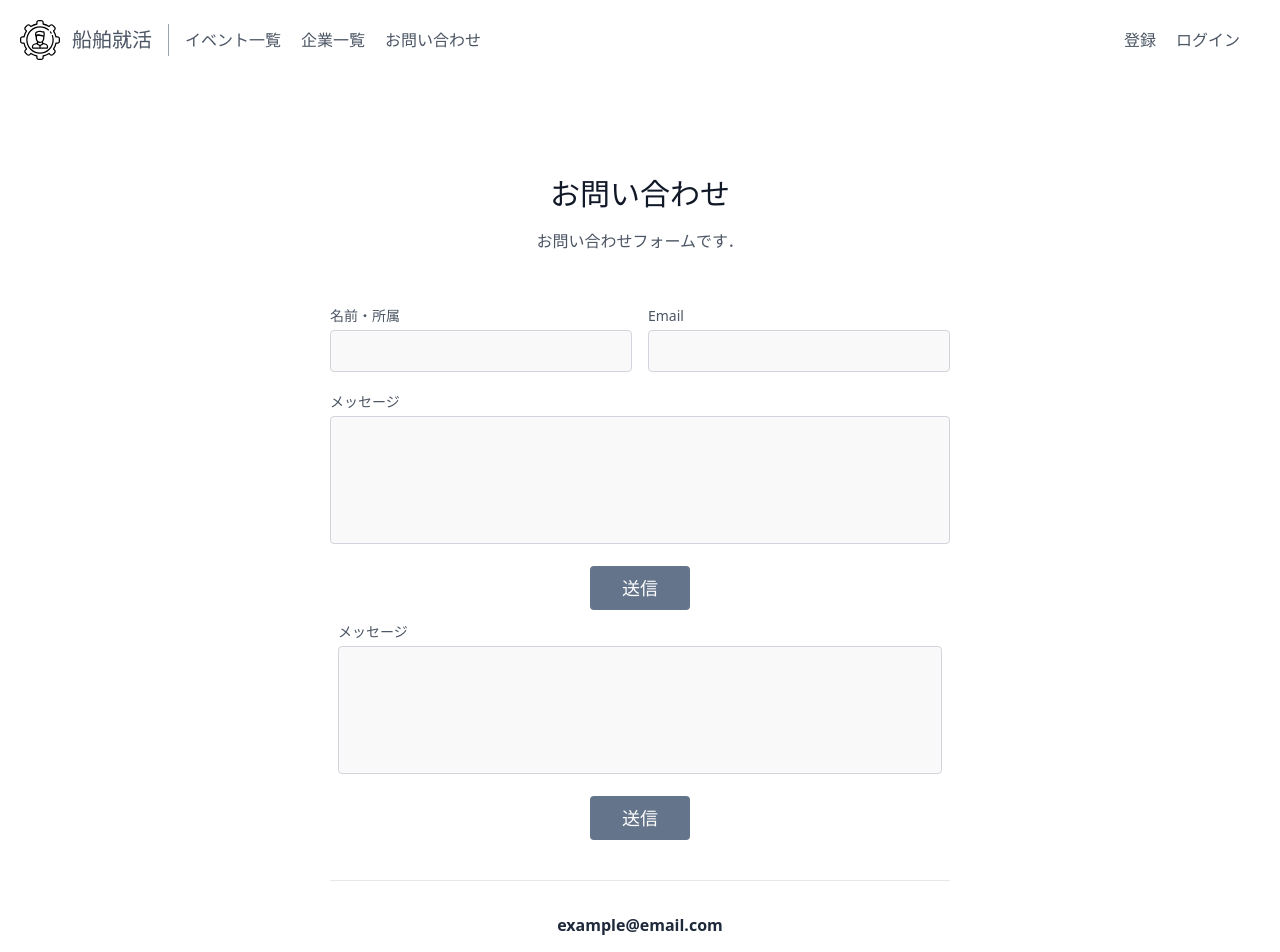
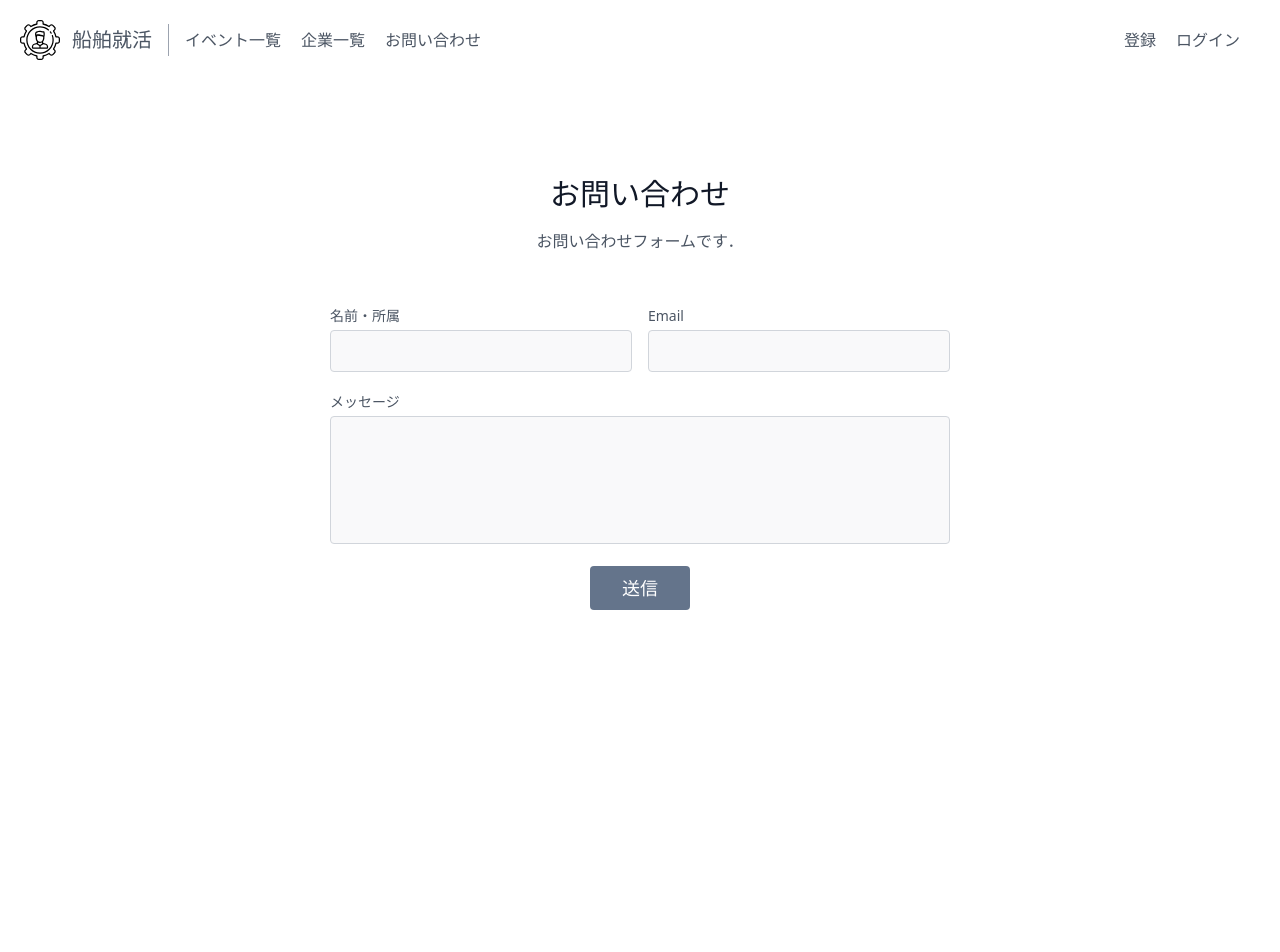
Before and after one commit to ynori123/kosen-intercollegiate, a Next.js app: page /contact in a window 1280 px wide. Shown: the top 952 px of the page. After the commit the page ends 800 px from the top, so only its background shows below. Built offline with nearby package versions, Linux system fonts and the light colour scheme.

Commit message:
Footerの実装

```diff
--- a/app/contact/page.tsx
+++ b/app/contact/page.tsx
@@ -1,8 +1,5 @@
 "use client";
-import React, { Component, useState } from 'react'
-import GithubIcon from "public/github.svg";
-import Link from 'next/link';
-
+import React, { Component, useState } from 'react';
 
 export default function Page() {
   const [demoAlert, setDemoAlert] = useState(false);
@@ -45,25 +42,7 @@ export default function Page() {
               </button>
             </div>
           </div>
-          <div className="p-2 w-full">
-            <div className="relative">
-              <label htmlFor="message" className="leading-7 text-sm text-gray-600">メッセージ</label>
-              <textarea id="message" name="message" className="w-full bg-gray-100 bg-opacity-50 rounded border border-gray-300 focus:border-indigo-500 focus:bg-white focus:ring-2 focus:ring-indigo-200 h-32 text-base outline-none text-gray-700 py-1 px-3 resize-none leading-6 transition-colors duration-200 ease-in-out"></textarea>
-            </div>
-          </div>
-          <div className="p-2 w-full">
-            <button className="flex mx-auto text-white bg-slate-500 border-0 py-2 px-8 focus:outline-none hover:bg-slate-600 rounded text-lg">送信</button>
-          </div>
-          <div className="p-2 w-full pt-8 mt-8 border-t border-gray-200 text-center">
-            <a className="text-slate-800 font-bold">example@email.com</a>
-            <p className="leading-normal my-5">Kosen Intercollegiate 4th-term <br />E-team
-            </p>
-            <span className="inline-flex">
-              <Link href="https://github.com/ynori123/kosen-intercollegiate" className="text-gray-500">
-                <GithubIcon className='w-10 h-10 opacity-80 hover:opacity-100' />
-              </Link>
-            </span>
-          </div>
+
         </div>
       </div>
     </section>
--- /dev/null
+++ b/components/Footer.tsx
@@ -0,0 +1,17 @@
+import React from 'react'
+import GithubIcon from "public/github.svg";
+import Link from 'next/link';
+
+export const Footer = () => {
+  return (
+    <div className="p-2 w-full pt-8 mt-8 border-t border-gray-200 text-center">
+      <p className="leading-normal my-5">Kosen Intercollegiate 4th-term <br />E-team
+      </p>
+      <span className="inline-flex">
+        <Link href="https://github.com/ynori123/kosen-intercollegiate" className="text-gray-500">
+          <GithubIcon className='w-10 h-10 opacity-80 hover:opacity-100' />
+        </Link>
+      </span>
+    </div>
+  )
+}
```
